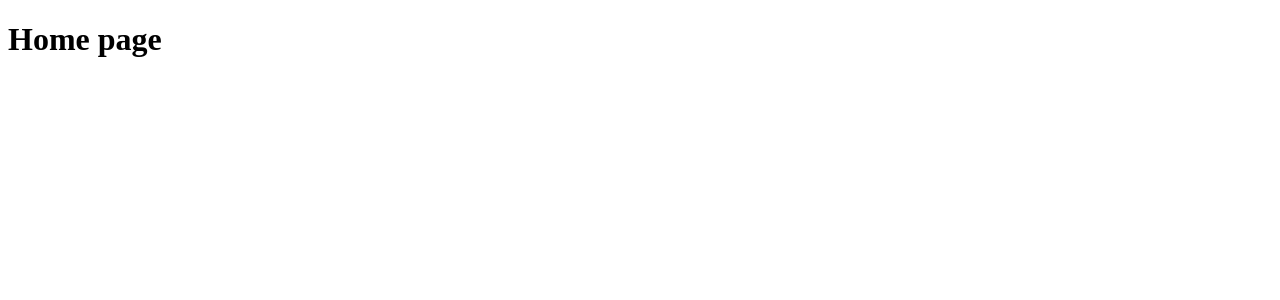
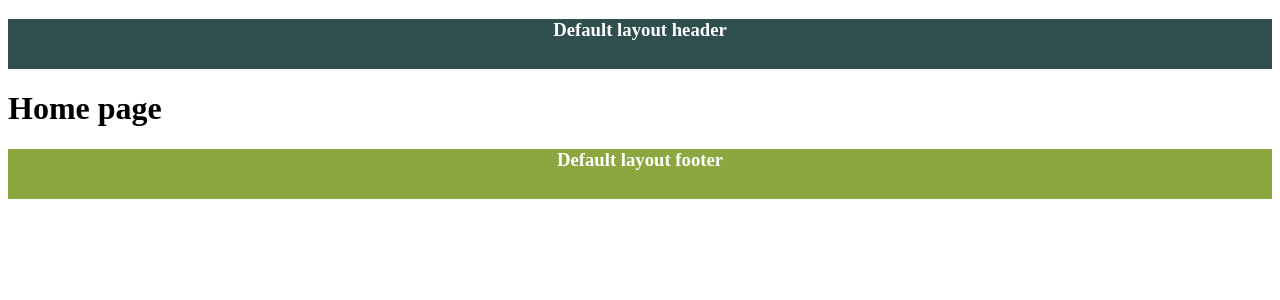
Before and after one commit to mamunurrashid1010/nuxt3-practice, a Nuxt app: page / in a window 1280 px wide. Shown: the top 300 px of the page. Built offline with nearby package versions, Linux system fonts and the light colour scheme.

Commit message:
Layouts :  create default and custom layout and implementation guide added

```diff
--- a/app.vue
+++ /dev/null
@@ -1,5 +0,0 @@
-<template>
-  <div>
-    <nuxtPage/>
-  </div>
-</template>
--- /dev/null
+++ b/layouts/contactPageLayout.vue
@@ -0,0 +1,31 @@
+<template>
+    <div>
+        <!--  header    -->
+        <h3 class="header"> Contact page layout header </h3>
+
+        <!--  content    -->
+        <slot/>
+
+        <!--  footer    -->
+        <h3 class="footer"> Contact page layout footer </h3>
+    </div>
+</template>
+<script>
+export default {
+
+}
+</script>
+<style scoped>
+.header{
+    background-color: #ee9b09;
+    height: 50px;
+    color: white;
+    text-align: center;
+}
+.footer{
+    background-color: #3a4447;
+    height: 50px;
+    color: white;
+    text-align: center;
+}
+</style>
--- /dev/null
+++ b/layouts/default.vue
@@ -0,0 +1,31 @@
+<template>
+  <div>
+      <!--  header    -->
+      <h3 class="header"> Default layout header </h3>
+
+      <!--  content    -->
+      <slot/>
+
+      <!--  footer    -->
+      <h3 class="footer"> Default layout footer </h3>
+  </div>
+</template>
+<script>
+export default {
+
+}
+</script>
+<style scoped>
+.header{
+    background-color: darkslategray;
+    height: 50px;
+    color: white;
+    text-align: center;
+}
+.footer{
+    background-color: #8ca640;
+    height: 50px;
+    color: white;
+    text-align: center;
+}
+</style>
--- a/pages/contact/index.vue
+++ b/pages/contact/index.vue
@@ -6,6 +6,9 @@
 </template>
 
 <script>
+definePageMeta({
+    layout:'contact-page-layout'
+})
 export default {
     name: 'contact',
 }
```
Also changed, not shown: 1 other file (tests, documents, lock files or other folders).
